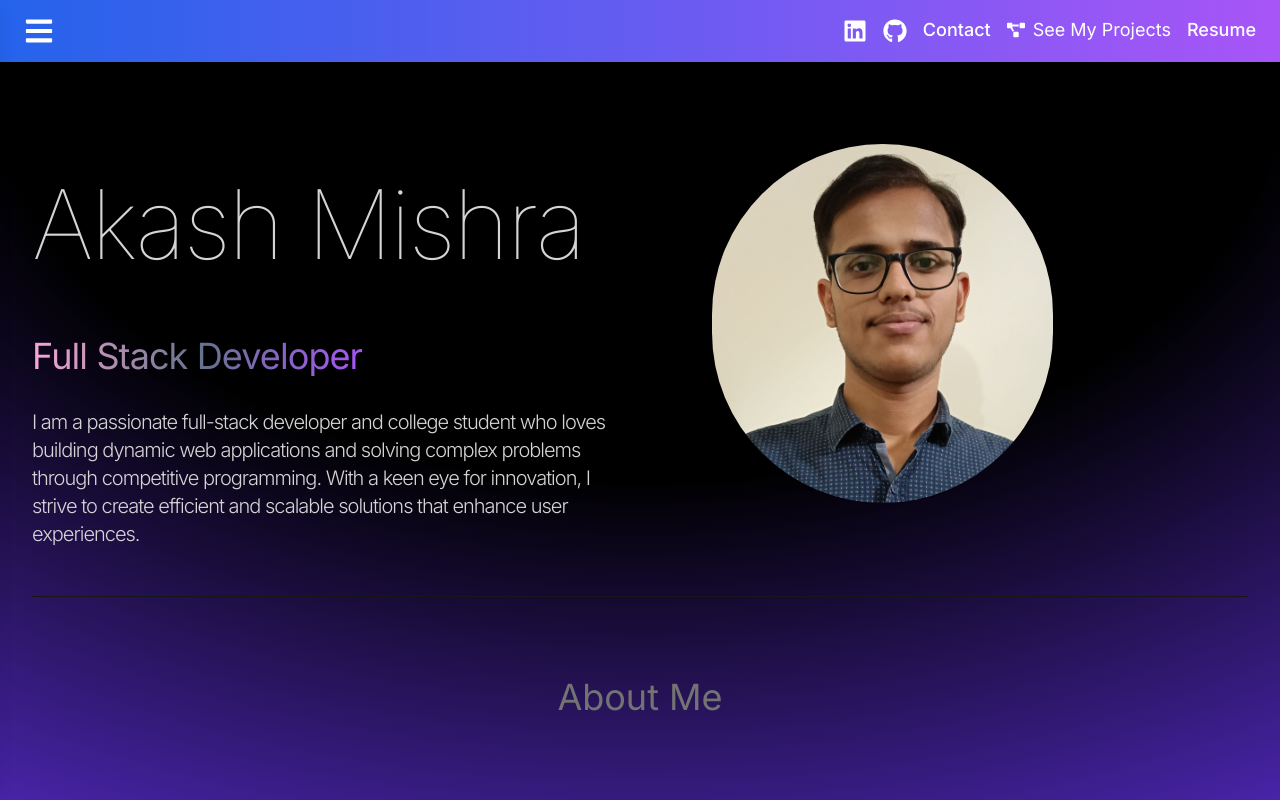
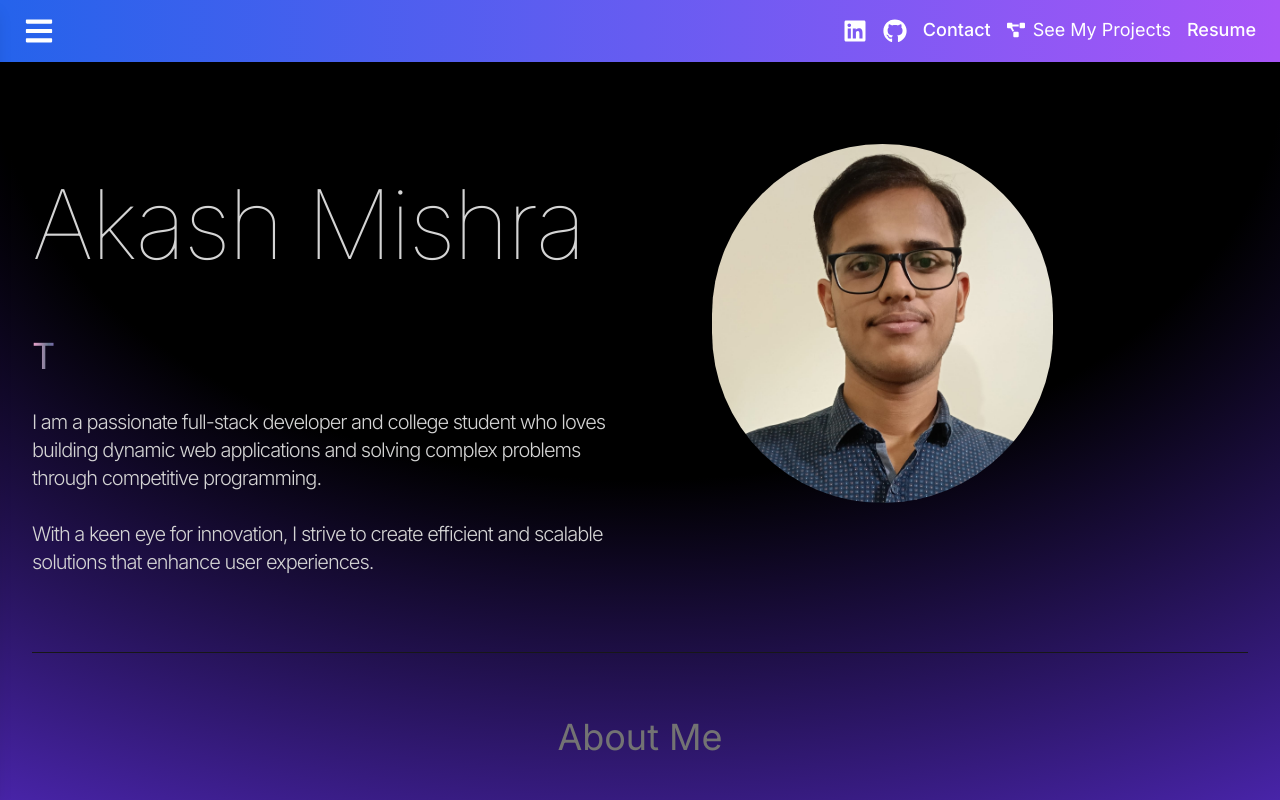
Before and after one commit to Akash290104/Portfolio, a React (Vite) app: page / in a window 1280 px wide. Shown: the top 800 px of the page. Built offline with nearby package versions, Linux system fonts and the light colour scheme.

Commit message:
little modification

```diff
--- a/package.json
+++ b/package.json
@@ -13,7 +13,8 @@
     "framer-motion": "^12.5.0",
     "react": "^19.0.0",
     "react-dom": "^19.0.0",
-    "react-icons": "^5.5.0"
+    "react-icons": "^5.5.0",
+    "react-simple-typewriter": "^5.0.1"
   },
   "devDependencies": {
     "@eslint/js": "^9.21.0",
--- a/src/components/About.jsx
+++ b/src/components/About.jsx
@@ -2,22 +2,34 @@ import React from "react";
 import { ABOUT_TEXT } from "../constants";
 import { motion } from "framer-motion";
 
-
 const About = () => {
   return (
     <div className="border-b border-neutral-900 pb-4">
-      <h1 className="my-20 text-center text-4xl">
+      <motion.h1
+        whileInView={{ y: 0, opacity: 1 }}
+        initial={{ y: -100, opacity: 0 }}
+        transition={{ duration: 0.5 }}
+        className="my-10 text-center text-4xl"
+      >
         <span className="text-neutral-500">About Me</span>
-      </h1>
+      </motion.h1>
 
       <motion.div
-       whileInView={{x:0, opacity:1}}
-        initial={{x:100, opacity:0}}
-        transition={{duration:0.5}}
-      className="flex">
+        whileInView={{ x: 0, opacity: 1 }}
+        initial={{ x: 100, opacity: 0 }}
+        transition={{ duration: 0.5 }}
+        className="flex"
+      >
         <div className="w-full ">
-          <div className="flex justify-center text-xl" >
-            <p className="my-2 max-w-4xl py-3">{ABOUT_TEXT}</p>
+          <div className="flex justify-center text-xl">
+            <p className="my-2 max-w-4xl py-3">
+              {ABOUT_TEXT.split("\n").map((line, index) => (
+                <React.Fragment key={index}>
+                  {line}
+                  <br />
+                </React.Fragment>
+              ))}
+            </p>
           </div>
         </div>
       </motion.div>
--- a/src/components/Hero.jsx
+++ b/src/components/Hero.jsx
@@ -1,7 +1,8 @@
-import React from "react";
+import React, { useState, useEffect } from "react";
 import { HERO_CONTENT } from "../constants";
 import profile_pic from "../assets/profile_pic_akash.jpg";
 import { motion } from "framer-motion";
+import { Typewriter } from "react-simple-typewriter";
 
 const container = (delay) => ({
   hidden: { x: -100, opacity: 0 },
@@ -14,7 +15,7 @@ const container = (delay) => ({
 
 const Hero = () => {
   return (
-    <div className="pt-24 sm:pt-28 border-b border-neutral-900 pb-4 lg:mb-16 ">
+    <div className="pt-24 sm:pt-28 border-b border-neutral-900 pb-4 lg:mb-16">
       <div className="flex flex-wrap">
         <div className="w-full lg:w-1/2">
           <div className="flex flex-col items-center lg:items-start">
@@ -22,26 +23,47 @@ const Hero = () => {
               variants={container(0)}
               initial="hidden"
               animate="visible"
-              className="pb-16 text-6xl font-thin tracking-tight lg:mt-16 lg:text-8xl "
+              className="pb-16 text-6xl font-thin tracking-tight lg:mt-16 lg:text-8xl"
             >
               Akash Mishra
             </motion.h1>
             <motion.span
               variants={container(0.3)}
-              initial="hidden"
-              animate="visible"
+              initial={{ opacity: 0 }}
+              animate={{ opacity: 1 }}
+              exit={{ opacity: 0 }}
+              transition={{ duration: 0.5 }}
               className="bg-gradient-to-r from-pink-300 via-slate-500 to-purple-500
              bg-clip-text text-4xl tracking-tight text-transparent"
             >
-              Full Stack Developer
+              <Typewriter
+                words={[
+                  "Full Stack Developer",
+                  "Coder",
+                  "Tech Enthusiast",
+                  "Problem Solver",
+                ]}
+                loop={true}
+                cursor={true}
+                cursorStyle="|"
+                typeSpeed={100}
+                deleteSpeed={50}
+                delaySpeed={1000}
+              />
             </motion.span>
             <motion.p
               variants={container(0.6)}
               initial="hidden"
               animate="visible"
-              className="my-2 max-w-xl py-6  font-light tracking-tighter text-xl"
+              className="my-2 max-w-xl py-6 font-light tracking-tighter text-xl"
             >
-              {HERO_CONTENT}
+              {HERO_CONTENT.split("\n").map((line, index) => (
+                <React.Fragment key={index}>
+                  {line}
+                  <br />
+                  <br/>
+                </React.Fragment>
+              ))}
             </motion.p>
           </div>
         </div>
--- a/src/components/Navbar.jsx
+++ b/src/components/Navbar.jsx
@@ -31,7 +31,7 @@ const Navbar = ({ scrollToProjects, scrollToContact }) => {
             <FaLinkedin />
           </a>
           <a
-            href="https://bit.ly/4gnwxuH"
+            href="https://github.com/Akash290104"
             target="_blank"
             rel="noopener noreferrer"
             className="hover:text-cyan-300 transition"
@@ -51,7 +51,7 @@ const Navbar = ({ scrollToProjects, scrollToContact }) => {
             <FaProjectDiagram /> See My Projects
           </button>
           <a
-            href="https://bit.ly/4hlSD0l"
+            href="https://drive.google.com/file/d/1uSNyND4sVdDvY0Oljtww_4uZIwWQSAEN/view"
             target="_blank"
             rel="noopener noreferrer"
             className="text-lg font-medium border-b-2 border-transparent hover:border-white transition"
@@ -77,7 +77,7 @@ const Navbar = ({ scrollToProjects, scrollToContact }) => {
           </button>
 
           <a
-            href="https://bit.ly/4hlSD0l"
+            href="https://drive.google.com/file/d/1uSNyND4sVdDvY0Oljtww_4uZIwWQSAEN/view"
             target="_blank"
             rel="noopener noreferrer"
             className="flex items-center gap-2 hover:text-cyan-300 transition"
--- a/src/components/Projects.jsx
+++ b/src/components/Projects.jsx
@@ -15,13 +15,13 @@ const Projects = () => {
       </motion.h1>
       <div>
         {PROJECTS.map((project, index) => (
-          <div className="mb-8 mt-25 flex flex-wrap lg:justify-between">
+          <div className="mb-8 mt-25 flex flex-wrap lg:justify-between  ">
             <motion.div
               whileInView={{ opacity: 1, x: 0 }}
               initial={{ opacity: 0, x: -100 }}
               transition={{ duration: 0.5 }}
               key={index}
-              className="w-full lg:w-1/2"
+              className="w-full lg:w-1/2 sm:mb-10"
             >
               <img
                 src={project?.image}
@@ -38,7 +38,7 @@ const Projects = () => {
               className="w-full max-w-xl lg:w-1/2"
             >
               <h6 className="mb-2 font-semibold text-2xl">{project?.title}</h6>
-              <div className="flex">
+              <div className="flex mb-5">
                 <button
                   className="bg-red-600 text-white border border-red-700 rounded-md px-2 py-2"
                   onClick={() =>
@@ -71,7 +71,7 @@ const Projects = () => {
               <p className="mb-4 text-neutral-400 text-2xl">
                 {project?.description}
               </p>
-              <div className="flex flex-wrap">
+              <div className="flex flex-wrap gap-y-2">
                 {project.technologies?.map((tech, index) => (
                   <span
                     key={index}
```
Also changed, not shown: 1 other file (tests, documents, lock files or other folders).
